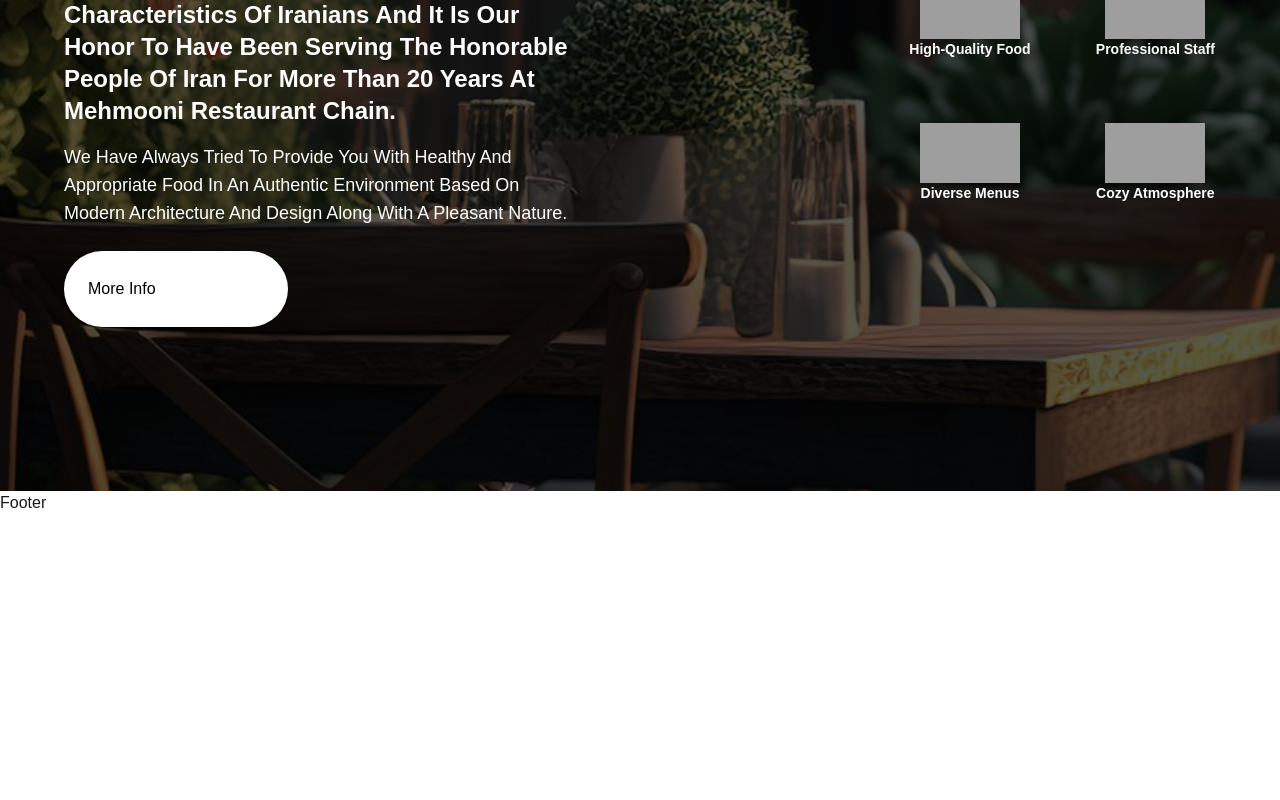
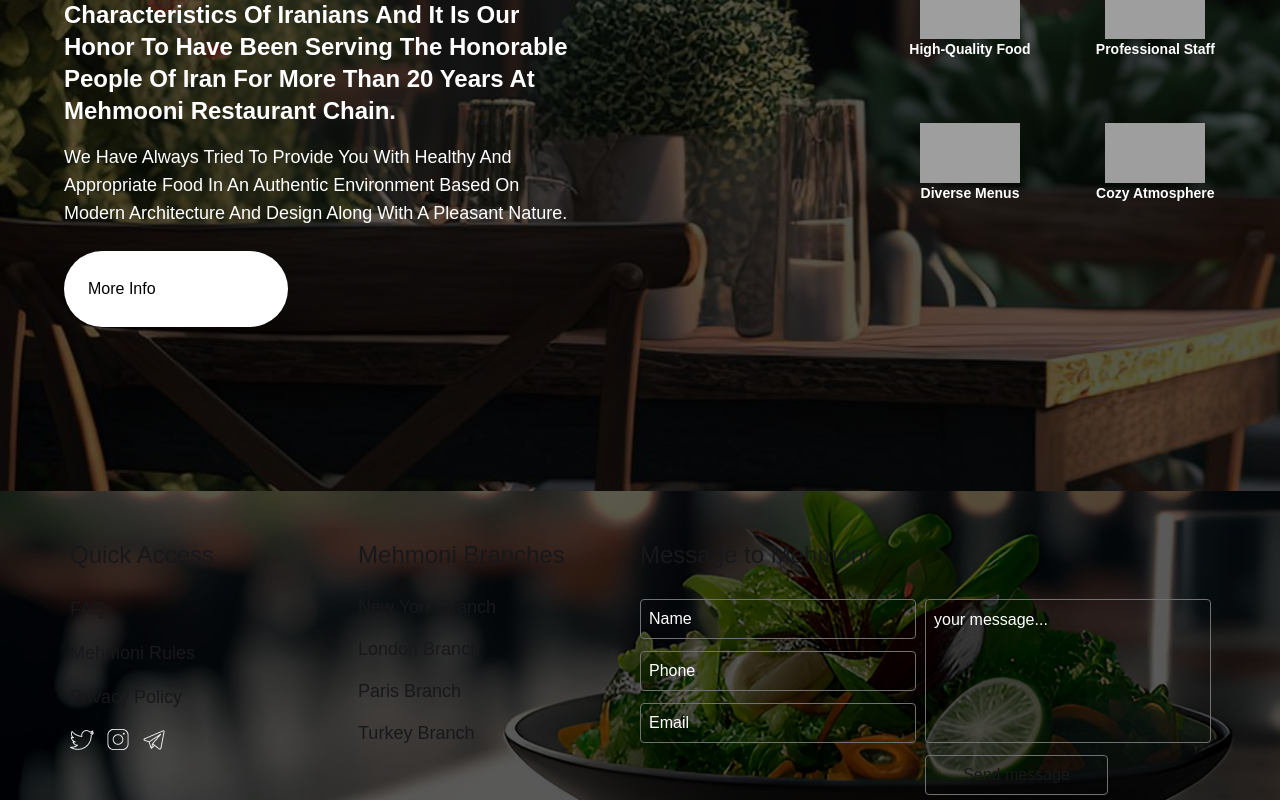
Before and after one commit to nextjs-developers/Food-app, a Next.js app: page / in a window 1280 px wide. Shown: the part 1310-2110 px from the top of the page. Before the commit the page ends 1825 px from the top, so only its background shows below. Built offline with nearby package versions, Linux system fonts and the light colour scheme; grey boxes are pictures that could not be loaded.

Commit message:
feat: add Footer component

```diff
--- a/src/components/layout/Footer.js
+++ b/src/components/layout/Footer.js
@@ -1,11 +1,83 @@
-import React from 'react'
+import footerImg from "@/images/Footer.png";
+import Image from "next/image";
 
+import instagramLogo from "@/icons/Footer-icon2.png";
+import xLogo from "@/icons/Footer-icon3.png";
+import telegramLogo from "@/icons/Footer-icon1.png";
 const Footer = () => {
-  return (
-    <div>
-      Footer
-    </div>
-  )
-}
+	return (
+		<div
+			className="w-full  2xl:h-[339px] h-fit grid xl:grid-cols-2 grid-cols-1 px-[70px] bg-cover"
+			style={{ backgroundImage: `url(${footerImg.src})` }}
+		>
+			<div className="flex h-fit  my-12 2xl:gap-56 gap-36 ">
+				<ul className="text-lg flex flex-col gap-4 ">
+					<li className="first:text-2xl mb-2">Quick Access</li>
+					<li className="hover:text-[#417F56] transition-colors cursor-pointer">
+						FAQ
+					</li>
+					<li className="hover:text-[#417F56] transition-colors cursor-pointer">
+						Mehmoni Rules
+					</li>
+					<li className="hover:text-[#417F56] transition-colors cursor-pointer">
+						Privacy Policy
+					</li>
+					<li className="flex items-center gap-3">
+						<Image className="cursor-pointer" src={xLogo} alt="icon" />
+						<Image className="cursor-pointer" src={instagramLogo} alt="icon" />
+						<Image className="cursor-pointer" src={telegramLogo} alt="icon" />
+					</li>
+				</ul>
+				<ul className="text-lg flex flex-col gap-3.5">
+					<li className="first:text-2xl mb-2">Mehmoni Branches</li>
+					<li className="hover:text-[#417F56] transition-colors cursor-pointer">
+						New York Branch
+					</li>
+					<li className="hover:text-[#417F56] transition-colors cursor-pointer">
+						London Branch
+					</li>
+					<li className="hover:text-[#417F56] transition-colors cursor-pointer">
+						Paris Branch
+					</li>
+					<li className="hover:text-[#417F56] transition-colors cursor-pointer">
+						Turkey Branch
+					</li>
+				</ul>
+			</div>
+			<div className="lg:grid hidden h-fit mt-12 grid-cols-2">
+				<h1 className="col-span-2 text-2xl mb-7">Message to Mehmoni</h1>
+				<div>
+					<div className="flex flex-col gap-3">
+						<input
+							className="w-[276px]  h-[40px] rounded border border-[#717171] px-2 placeholder:text-white"
+							type="text"
+							placeholder="Name"
+						/>
+						<input
+							className="w-[276px]  h-[40px] rounded border border-[#717171] px-2 placeholder:text-white"
+							type="text"
+							placeholder="Phone"
+						/>
+						<input
+							className="w-[276px]  h-[40px] rounded border border-[#717171] px-2 placeholder:text-white"
+							type="text"
+							placeholder="Email"
+						/>
+					</div>
+				</div>
+				<div className="flex flex-col ">
+					<textarea
+						placeholder="your message..."
+						className="w-[286px]  h-[144px] p-2 resize-none rounded border border-[#717171] px-2 placeholder:text-white"
+					/>
+					<button className="w-[183px] h-[40px] mt-3 cursor-pointer hover:bg-[#417F56] transition-colors rounded border border-[#717171]">
+						Send message
+					</button>
+				</div>
+			</div>
 
-export default Footer
+		</div>
+	);
+};
+
+export default Footer;
```
